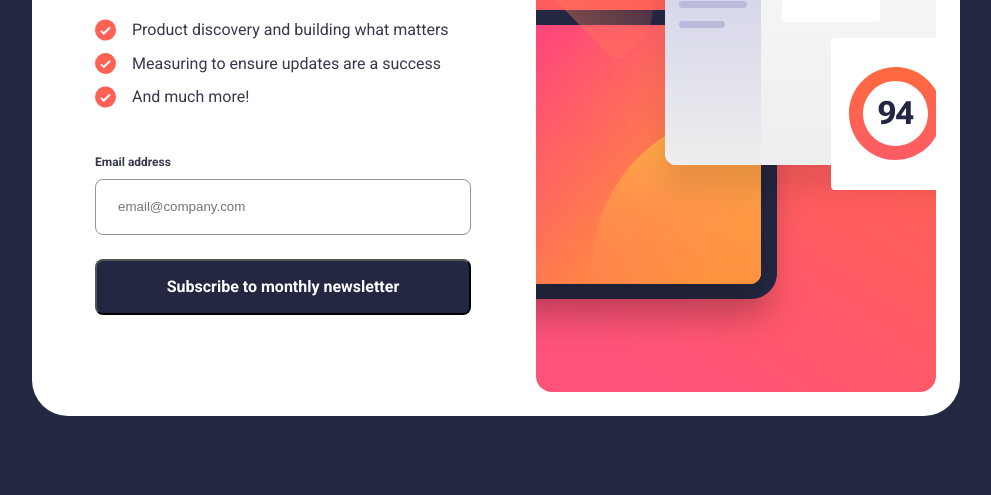
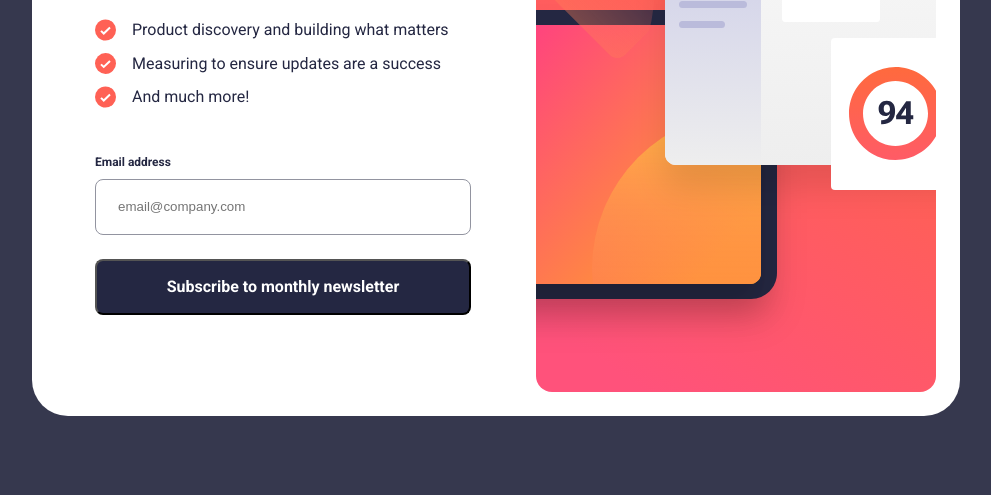
Before and after one commit to Kehs719/newsletter-sign-up-form, a plain HTML site: page index.html in a window 1280 px wide. Shown: the part 305-800 px from the top of the page, without its empty margins (144-1135 px from the left). Drawn offline with Linux system fonts and the light colour scheme.

Commit message:
Update style.css

```diff
--- a/style.css
+++ b/style.css
@@ -19,8 +19,8 @@ body {
     min-height: 100vh;
     font-weight: 400;
     font-family: 'Roboto', sans-serif;
-    color: var(--charcoal-grey);
-    background-color: var(--dark-slate-grey);
+    color: var(--dark-slate-grey);
+    background-color: var(--charcoal-grey);
     display: flex;
     justify-content: center;
     align-items: center;
```
